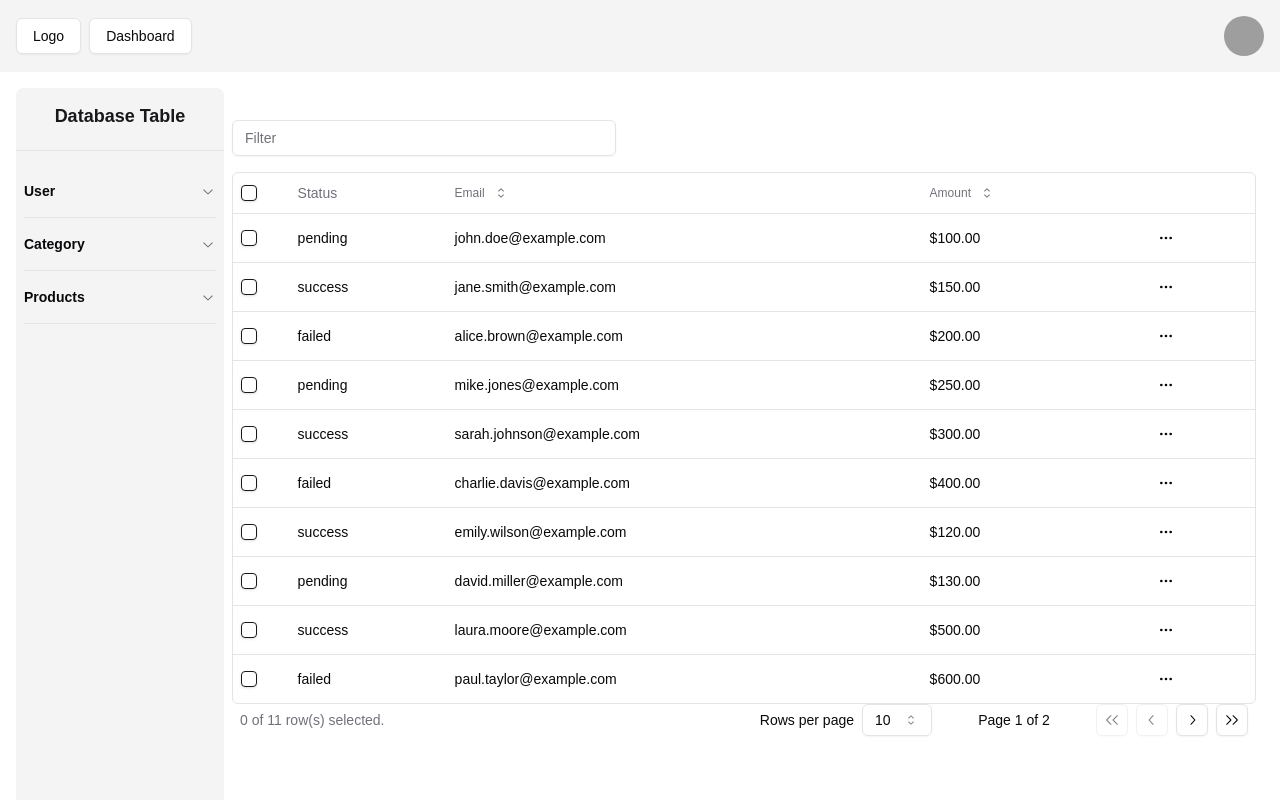
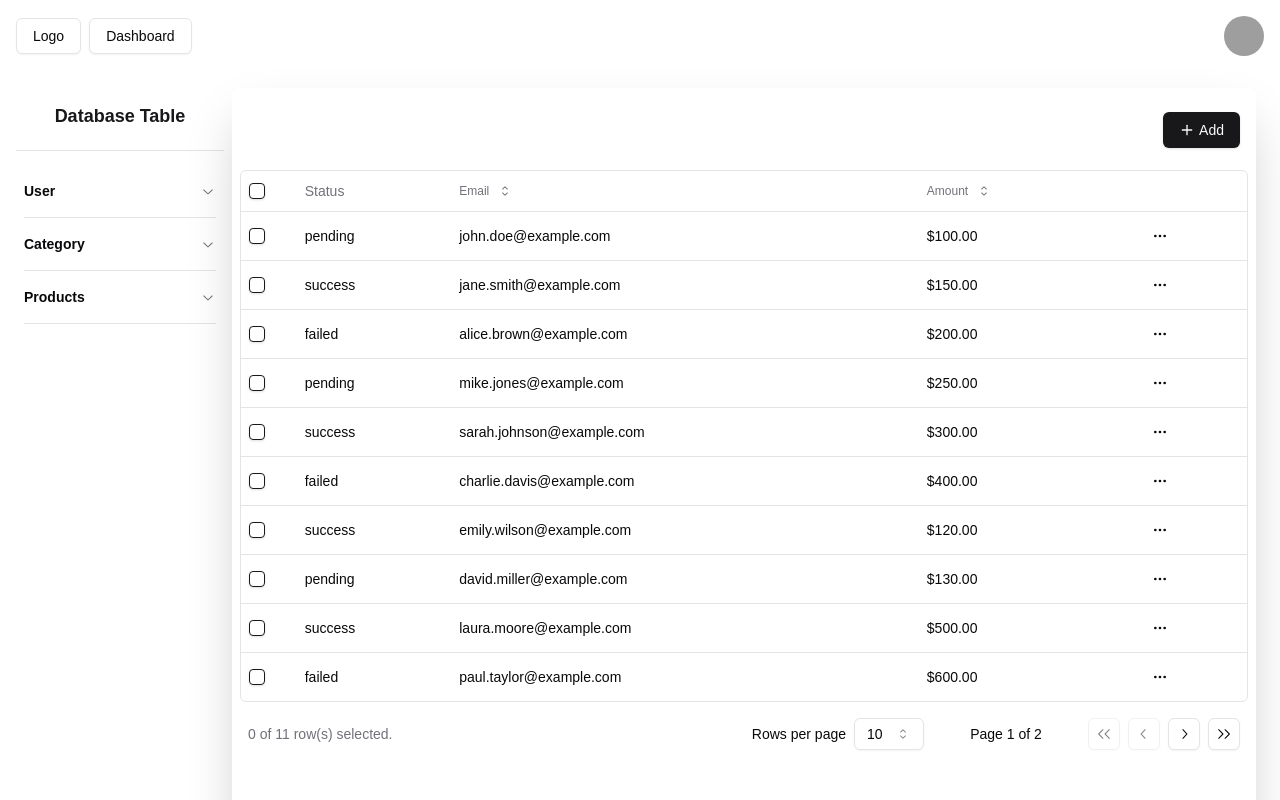
Before and after one commit to eedu7/ecommerce-api, a Next.js app in the folder frontend/: page /admin/dashboard in a window 1280 px wide. Built offline with nearby package versions, Linux system fonts and the light colour scheme; grey boxes are pictures that could not be loaded.

Commit message:
MINOR: added the global state for datatable management

```diff
--- a/frontend/src/components/navbar.tsx
+++ b/frontend/src/components/navbar.tsx
@@ -4,7 +4,7 @@ import Link from "next/link";
 
 const Navbar = () => {
     return (
-        <header className="w-screen bg-zinc-100">
+        <header className="w-screen">
             <nav className="max-w-7xl mx-auto flex items-center justify-between p-4">
                 <div className="space-x-2">
                     <Button variant="outline">Logo</Button>
--- /dev/null
+++ b/frontend/src/contexts/use-data-table.tsx
@@ -0,0 +1,18 @@
+import {create} from "zustand";
+
+type DataTableType = "user" | "address" | "category" | "product";
+
+interface DataTableStore {
+    currentTable: DataTableType;
+    setCurrentTable: (tab: DataTableType) => void;
+}
+
+const useDataTable = create<DataTableStore>((set) => ({
+    currentTable: "user",
+    setCurrentTable: (table: DataTableType) => {
+
+        set({currentTable: table});
+    }
+}))
+
+export default useDataTable;
--- a/frontend/src/features/admin/dashboard/components/dashboard.tsx
+++ b/frontend/src/features/admin/dashboard/components/dashboard.tsx
@@ -3,6 +3,7 @@ import DatabaseTableAccordian from "@/features/admin/dashboard/components/databa
 import {Separator} from "@/components/ui/separator";
 import {DataTable} from "@/features/admin/dashboard/components/data-table";
 import {columns, Payment} from "@/features/admin/dashboard/components/columns";
+import {Plus} from "lucide-react";
 
 
 async function getData(): Promise<Payment[]> {
@@ -83,13 +84,19 @@ const Dashboard = async () => {
 
     return (
         <section className="w-full h-full grid grid-cols-6">
-            <aside className="col-span-1 bg-zinc-100 rounded-lg space-y-3.5">
+            <aside className="col-span-1 rounded-lg space-y-3.5">
                 <Button variant="link" className="w-full font-semibold text-lg mt-2" size="lg">Database Table</Button>
                 <Separator/>
-                <DatabaseTableAccordian/>
+                <DatabaseTableAccordian />
             </aside>
-            <section className="col-span-5 mx-2 rounded">
-                <div className="container mx-auto py-4 w-full h-full">
+            <section className="col-span-5 mx-2 rounded-lg shadow-2xl px-2">
+                <div className="container  mx-auto py-4 w-full space-y-3.5">
+                    <div className="flex  w-full p-2 justify-end">
+                        <Button className="space-x-1 ">
+                            <Plus className="size-4" />
+                           <span>Add</span>
+                        </Button>
+                    </div>
                     <DataTable columns={columns} data={data}/>
                 </div>
             </section>
--- a/frontend/src/features/admin/dashboard/components/data-table.tsx
+++ b/frontend/src/features/admin/dashboard/components/data-table.tsx
@@ -52,17 +52,6 @@ export function DataTable<TData, TValue>({
 
     return (
         <div>
-            <div className="flex items-center py-4">
-                <Input
-                    placeholder="Filter"
-                    value={(table.getColumn("email")?.getFilterValue() as string) ?? ""}
-                    onChange={(event) => table.getColumn("email")?.setFilterValue(event.target.value)}
-                    className="max-w-sm"
-
-                />
-
-            </div>
-
             <div className="rounded-md border">
                 <Table>
                     <TableHeader>
@@ -107,9 +96,11 @@ export function DataTable<TData, TValue>({
                     </TableBody>
                 </Table>
             </div>
+            <div className="py-4">
                 <DataTablePagination table={table}/>
             </div>
+        </div>
 
 
-            )
-            }
+    )
+}
--- a/frontend/src/features/admin/dashboard/components/database-table-accordian.tsx
+++ b/frontend/src/features/admin/dashboard/components/database-table-accordian.tsx
@@ -1,29 +1,42 @@
-import React from 'react'
+"use client";
+import React, {useEffect} from 'react'
 import {Accordion, AccordionContent, AccordionItem, AccordionTrigger} from "@/components/ui/accordion";
 import {Button} from "@/components/ui/button";
+import useDataTable from "@/contexts/use-data-table";
 
 const DatabaseTableAccordian = () => {
+
+    const {currentTable, setCurrentTable} = useDataTable();
+
+    useEffect(() => {
+        console.log(currentTable)
+    }, [currentTable])
+
     return (
         <Accordion type="multiple" className="w-full px-2">
             <AccordionItem value="user">
-                <AccordionTrigger className="font-semibold">
+                <AccordionTrigger className="font-semibold ">
                     User
                 </AccordionTrigger>
                 <AccordionContent className="flex flex-col space-y-1.5">
-                    <Button variant="link" className="hover:bg-zinc-200 w-full">User</Button>
-                    <Button variant="link" className="hover:bg-zinc-200 w-full" disabled>Address</Button>
+                    <Button variant="link" className="hover:bg-zinc-200 w-full"
+                            onClick={() => setCurrentTable("user")}>User</Button>
+                    <Button variant="link" className="hover:bg-zinc-200 w-full"
+                            onClick={() => setCurrentTable("address")} disabled>Address</Button>
                 </AccordionContent>
             </AccordionItem>
             <AccordionItem value="category">
                 <AccordionTrigger className="font-semibold ">Category</AccordionTrigger>
                 <AccordionContent className="flex flex-col space-y-1.5">
-                    <Button variant="link" className="hover:bg-zinc-200 w-full">Category</Button>
+                    <Button variant="link" className="hover:bg-zinc-200 w-full"
+                            onClick={() => setCurrentTable("category")}>Category</Button>
                 </AccordionContent>
             </AccordionItem>
             <AccordionItem value="products">
                 <AccordionTrigger className="font-semibold">Products</AccordionTrigger>
                 <AccordionContent>
-                    <Button variant="link" className="hover:bg-zinc-200 w-full">Products</Button>
+                    <Button variant="link" className="hover:bg-zinc-200 w-full"
+                            onClick={() => setCurrentTable("product")}>Products</Button>
                 </AccordionContent>
             </AccordionItem>
         </Accordion>
--- /dev/null
+++ b/frontend/src/features/admin/dashboard/components/select-data-table.tsx
@@ -0,0 +1,22 @@
+import React from 'react'
+import useDataTable from "@/contexts/use-data-table";
+
+const SelectDataTable = async () => {
+
+    const {currentTable} = useDataTable();
+
+    switch (currentTable) {
+        case "user":
+            return <div>User</div>
+        case "category":
+            return <div>Category</div>
+        case "address":
+            return <div>Address</div>
+        case "product":
+            return <div>Product</div>
+        default:
+            return null;
+    }
+
+}
+export default SelectDataTable
```
Also changed, not shown: frontend/src/features/admin/dashboard/components/category/columns.tsx (added).
